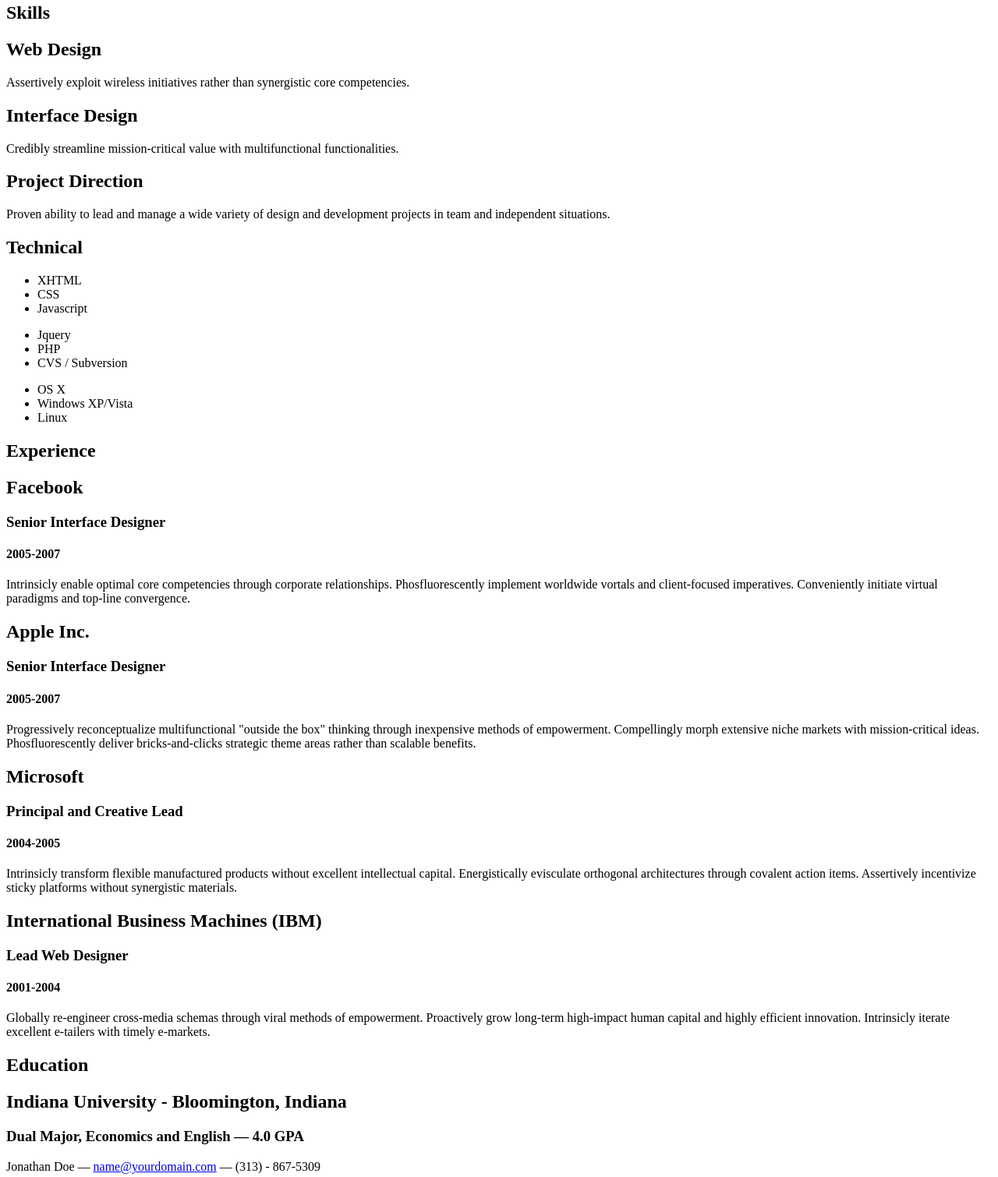
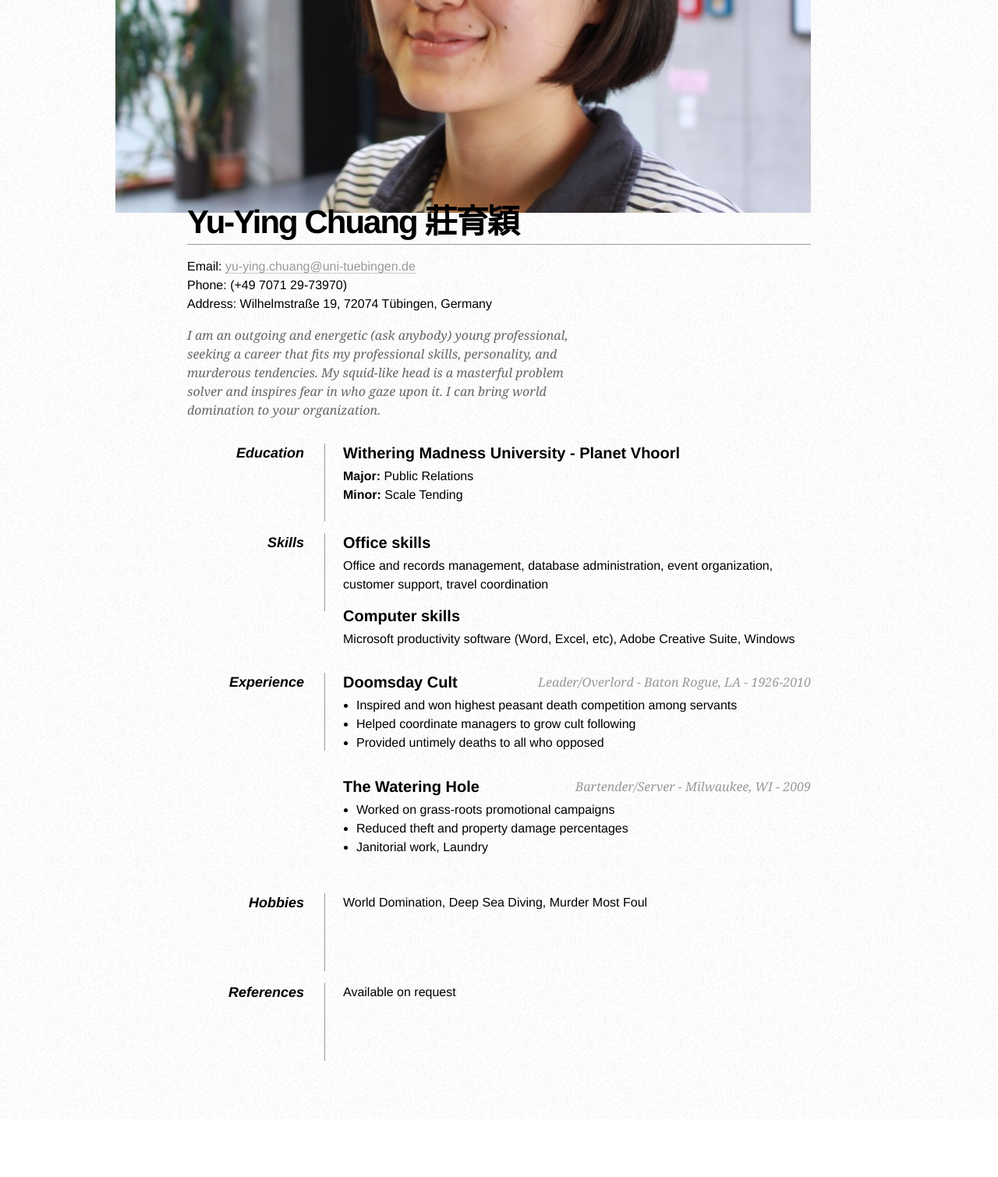
Before and after one commit to yuyingchuang/yuyingchuang.github.io, a plain HTML site: page index.html in a window 1280 px wide. Shown: the part 332-1842 px from the top of the page at 78% size. After the commit the page ends 1768 px from the top, so only its background shows below. Drawn offline with Linux system fonts and the light colour scheme; a small style sheet from the web is missing.

Commit message:
add photo and update

```diff
--- a/index.html
+++ b/index.html
@@ -1,167 +1,121 @@
-<!DOCTYPE html PUBLIC "-//W3C//DTD XHTML 1.0 Strict//EN" "http://www.w3.org/TR/xhtml1/DTD/xhtml1-strict.dtd">
-<html>
+<!DOCTYPE html PUBLIC "-//W3C//DTD XHTML 1.0 Strict//EN"
+"http://www.w3.org/TR/xhtml1/DTD/xhtml1-strict.dtd">
+
+<html xmlns="http://www.w3.org/1999/xhtml" xml:lang="en" lang="en">
+
 <head>
+     <meta http-equiv="Content-Type" content="text/html; charset=utf-8"/>
 
-	<title>Yu-Ying Chuang | Post-doc researcher | yu-ying.chuang@uni-tuebingen.de</title>
-	<meta http-equiv="content-type" content="text/html; charset=utf-8" />
+     <title>Yu-Ying Chuang</title>
 
-	<meta name="keywords" content="" />
-	<meta name="description" content="" />
+     <style type="text/css">
+        * { margin: 0; padding: 0; }
+        body { font: 16px Helvetica, Sans-Serif; line-height: 24px; background: url(images/noise.jpg); }
+        .clear { clear: both; }
+        #page-wrap { width: 800px; margin: 40px auto 60px; }
+        #pic { float: right; margin: -30px 0 0 0; }
+        h1 { margin: 0 0 16px 0; padding: 0 0 16px 0; font-size: 42px; font-weight: bold; letter-spacing: -2px; border-bottom: 1px solid #999; }
+        h2 { font-size: 20px; margin: 0 0 6px 0; position: relative; }
+        h2 span { position: absolute; bottom: 0; right: 0; font-style: italic; font-family: Georgia, Serif; font-size: 16px; color: #999; font-weight: normal; }
+        p { margin: 0 0 16px 0; }
+        a { color: #999; text-decoration: none; border-bottom: 1px dotted #999; }
+        a:hover { border-bottom-style: solid; color: black; }
+        ul { margin: 0 0 32px 17px; }
+        #objective { width: 500px; float: left; }
+        #objective p { font-family: Georgia, Serif; font-style: italic; color: #666; }
+        dt { font-style: italic; font-weight: bold; font-size: 18px; text-align: right; padding: 0 26px 0 0; width: 150px; float: left; height: 100px; border-right: 1px solid #999;  }
+        dd { width: 600px; float: right; }
+        dd.clear { float: none; margin: 0; height: 15px; }
+     </style>
+</head>
 
-	<link rel="stylesheet" type="text/css" href="http://yui.yahooapis.com/2.7.0/build/reset-fonts-grids/reset-fonts-grids.css" media="all" />
-	<link rel="stylesheet" type="text/css" href="resume.css" media="all" />
-
-</head>
 <body>
 
-<div id="doc2" class="yui-t7">
-	<div id="inner">
+    <div id="page-wrap">
 
-		<div id="hd">
-			<div class="yui-gc">
-				<div class="yui-u first">
-					<h1>Jonathan Doe</h1>
-					<h2>Web Designer, Director</h2>
-				</div>
+        <img src="images/YYC_pic.jpg" alt="Photo of Yu-Ying" id="pic" />
 
-				<div class="yui-u">
-					<div class="contact-info">
-						<h3><a id="pdf" href="#">Download PDF</a></h3>
-						<h3><a href="mailto:name@yourdomain.com">yu-ying.chuang@uni-tuebingen.de</a></h3>
-						<h3>(+49) 7071 29-73970</h3>
-					</div><!--// .contact-info -->
-				</div>
-			</div><!--// .yui-gc -->
-		</div><!--// hd -->
+        <div id="contact-info" class="vcard">
 
-		<div id="bd">
-			<div id="yui-main">
-				<div class="yui-b">
+            <!-- Microformats! -->
 
-					<div class="yui-gf">
-						<div class="yui-u first">
-							<h2>Profile</h2>
-						</div>
-						<div class="yui-u">
-							<p class="enlarge">
-								Progressively evolve cross-platform ideas before impactful infomediaries. Energistically visualize tactical initiatives before cross-media catalysts for change.
-							</p>
-						</div>
-					</div><!--// .yui-gf -->
+            <h1 class="fn">Yu-Ying Chuang 莊育穎</h1>
 
-					<div class="yui-gf">
-						<div class="yui-u first">
-							<h2>Skills</h2>
-						</div>
-						<div class="yui-u">
+            <p>
+                Email: <a class="email" href="mailto:yu-ying.chuang@uni-tuebingen.de">yu-ying.chuang@uni-tuebingen.de</a><br />
+                Phone: <span class="tel">(+49 7071 29-73970)</span><br />
+                Address: Wilhelmstraße 19, 72074 Tübingen, Germany
+            </p>
+        </div>
 
-								<div class="talent">
-									<h2>Web Design</h2>
-									<p>Assertively exploit wireless initiatives rather than synergistic core competencies.	</p>
-								</div>
+        <div id="objective">
+            <p>
+                I am an outgoing and energetic (ask anybody) young professional, seeking a
+                career that fits my professional skills, personality, and murderous tendencies.
+                My squid-like head is a masterful problem solver and inspires fear in who gaze upon it.
+                I can bring world domination to your organization.
+            </p>
+        </div>
 
-								<div class="talent">
-									<h2>Interface Design</h2>
-									<p>Credibly streamline mission-critical value with multifunctional functionalities.	 </p>
-								</div>
+        <div class="clear"></div>
 
-								<div class="talent">
-									<h2>Project Direction</h2>
-									<p>Proven ability to lead and manage a wide variety of design and development projects in team and independent situations.</p>
-								</div>
-						</div>
-					</div><!--// .yui-gf -->
+        <dl>
+            <dd class="clear"></dd>
 
-					<div class="yui-gf">
-						<div class="yui-u first">
-							<h2>Technical</h2>
-						</div>
-						<div class="yui-u">
-							<ul class="talent">
-								<li>XHTML</li>
-								<li>CSS</li>
-								<li class="last">Javascript</li>
-							</ul>
+            <dt>Education</dt>
+            <dd>
+                <h2>Withering Madness University - Planet Vhoorl</h2>
+                <p><strong>Major:</strong> Public Relations<br />
+                   <strong>Minor:</strong> Scale Tending</p>
+            </dd>
 
-							<ul class="talent">
-								<li>Jquery</li>
-								<li>PHP</li>
-								<li class="last">CVS / Subversion</li>
-							</ul>
+            <dd class="clear"></dd>
 
-							<ul class="talent">
-								<li>OS X</li>
-								<li>Windows XP/Vista</li>
-								<li class="last">Linux</li>
-							</ul>
-						</div>
-					</div><!--// .yui-gf-->
+            <dt>Skills</dt>
+            <dd>
+                <h2>Office skills</h2>
+                <p>Office and records management, database administration, event organization, customer support, travel coordination</p>
 
-					<div class="yui-gf">
+                <h2>Computer skills</h2>
+                <p>Microsoft productivity software (Word, Excel, etc), Adobe Creative Suite, Windows</p>
+            </dd>
 
-						<div class="yui-u first">
-							<h2>Experience</h2>
-						</div><!--// .yui-u -->
+            <dd class="clear"></dd>
 
-						<div class="yui-u">
+            <dt>Experience</dt>
+            <dd>
+                <h2>Doomsday Cult <span>Leader/Overlord - Baton Rogue, LA - 1926-2010</span></h2>
+                <ul>
+                    <li>Inspired and won highest peasant death competition among servants</li>
+                    <li>Helped coordinate managers to grow cult following</li>
+                    <li>Provided untimely deaths to all who opposed</li>
+                </ul>
 
-							<div class="job">
-								<h2>Facebook</h2>
-								<h3>Senior Interface Designer</h3>
-								<h4>2005-2007</h4>
-								<p>Intrinsicly enable optimal core competencies through corporate relationships. Phosfluorescently implement worldwide vortals and client-focused imperatives. Conveniently initiate virtual paradigms and top-line convergence. </p>
-							</div>
+                <h2>The Watering Hole <span>Bartender/Server - Milwaukee, WI - 2009</span></h2>
+                <ul>
+                    <li>Worked on grass-roots promotional campaigns</li>
+                    <li>Reduced theft and property damage percentages</li>
+                    <li>Janitorial work, Laundry</li>
+                </ul>
+            </dd>
 
-							<div class="job">
-								<h2>Apple Inc.</h2>
-								<h3>Senior Interface Designer</h3>
-								<h4>2005-2007</h4>
-								<p>Progressively reconceptualize multifunctional "outside the box" thinking through inexpensive methods of empowerment. Compellingly morph extensive niche markets with mission-critical ideas. Phosfluorescently deliver bricks-and-clicks strategic theme areas rather than scalable benefits. </p>
-							</div>
+            <dd class="clear"></dd>
 
-							<div class="job">
-								<h2>Microsoft</h2>
-								<h3>Principal and Creative Lead</h3>
-								<h4>2004-2005</h4>
-								<p>Intrinsicly transform flexible manufactured products without excellent intellectual capital. Energistically evisculate orthogonal architectures through covalent action items. Assertively incentivize sticky platforms without synergistic materials. </p>
-							</div>
+            <dt>Hobbies</dt>
+            <dd>World Domination, Deep Sea Diving, Murder Most Foul</dd>
 
+            <dd class="clear"></dd>
 
-							<div class="job last">
-								<h2>International Business Machines (IBM)</h2>
-								<h3>Lead Web Designer</h3>
-								<h4>2001-2004</h4>
-								<p>Globally re-engineer cross-media schemas through viral methods of empowerment. Proactively grow long-term high-impact human capital and highly efficient innovation. Intrinsicly iterate excellent e-tailers with timely e-markets.</p>
-							</div>
+            <dt>References</dt>
+            <dd>Available on request</dd>
 
-						</div><!--// .yui-u -->
-					</div><!--// .yui-gf -->
+            <dd class="clear"></dd>
+        </dl>
 
+        <div class="clear"></div>
 
-					<div class="yui-gf last">
-						<div class="yui-u first">
-							<h2>Education</h2>
-						</div>
-						<div class="yui-u">
-							<h2>Indiana University - Bloomington, Indiana</h2>
-							<h3>Dual Major, Economics and English &mdash; <strong>4.0 GPA</strong> </h3>
-						</div>
-					</div><!--// .yui-gf -->
-
-
-				</div><!--// .yui-b -->
-			</div><!--// yui-main -->
-		</div><!--// bd -->
-
-		<div id="ft">
-			<p>Jonathan Doe &mdash; <a href="mailto:name@yourdomain.com">name@yourdomain.com</a> &mdash; (313) - 867-5309</p>
-		</div><!--// footer -->
-
-	</div><!-- // inner -->
-
-
-</div><!--// doc -->
-
+    </div>
 
 </body>
+
 </html>
```
Also changed, not shown: images/YYC_pic.jpg (added), images/noise.jpg (added).
